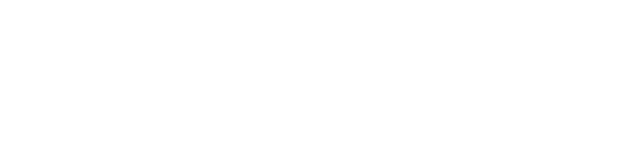
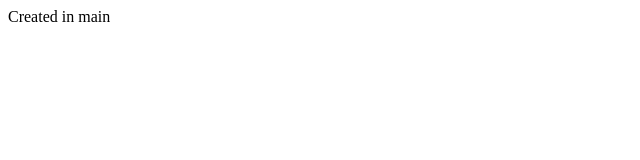
Before and after one commit to Thiruvishnu2003/gitNew4, a plain HTML site: page index.html in a window 1280 px wide. Shown: the whole page, without its empty margins (0-640 px from the left). Drawn offline with Linux system fonts and the light colour scheme.

Commit message:
Update 4

```diff
--- a/index.html
+++ b/index.html
@@ -1,5 +1,5 @@
 <html>
     <hello>
-
+        <p>Created in main</p>
     </hello>
 </html>
```
